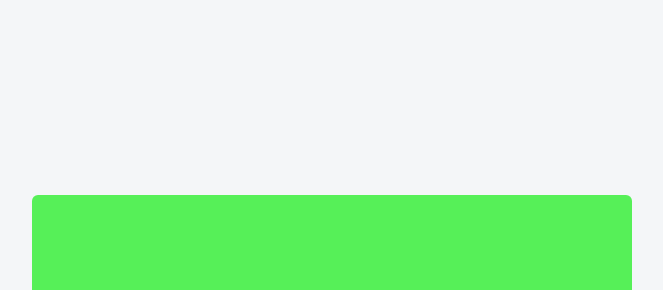
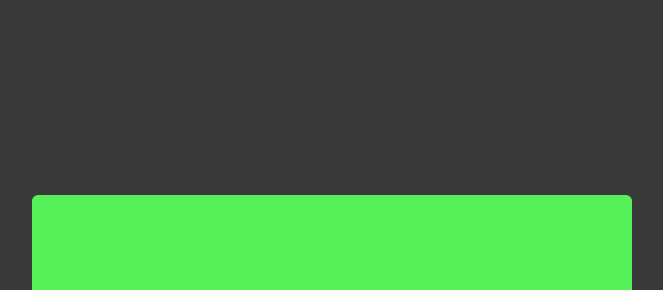
Before and after one commit to Sharanprasadjenweri/myfirstgit, a plain HTML site: page index.html in a window 1280 px wide. Shown: the part 34-324 px from the top of the page, without its empty margins (308-971 px from the left). Drawn offline with Linux system fonts and the light colour scheme.

Commit message:
Initial commit: 5th change

```diff
--- a/style.css
+++ b/style.css
@@ -5,7 +5,7 @@ body {
     align-items: center;
     height: 100vh;
     margin: 0;
-    background-color: #f4f6f8;
+    background-color: #39393a;
 }
 
 .card {
```
